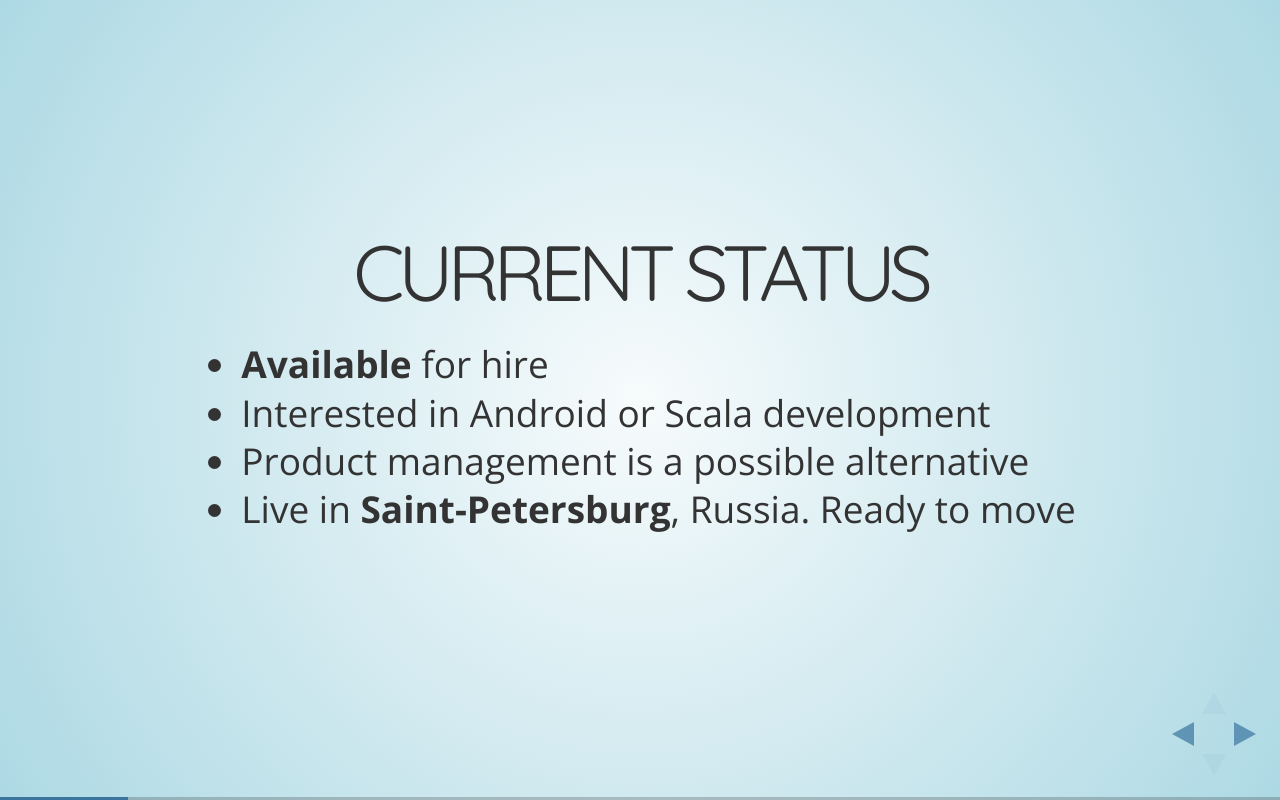
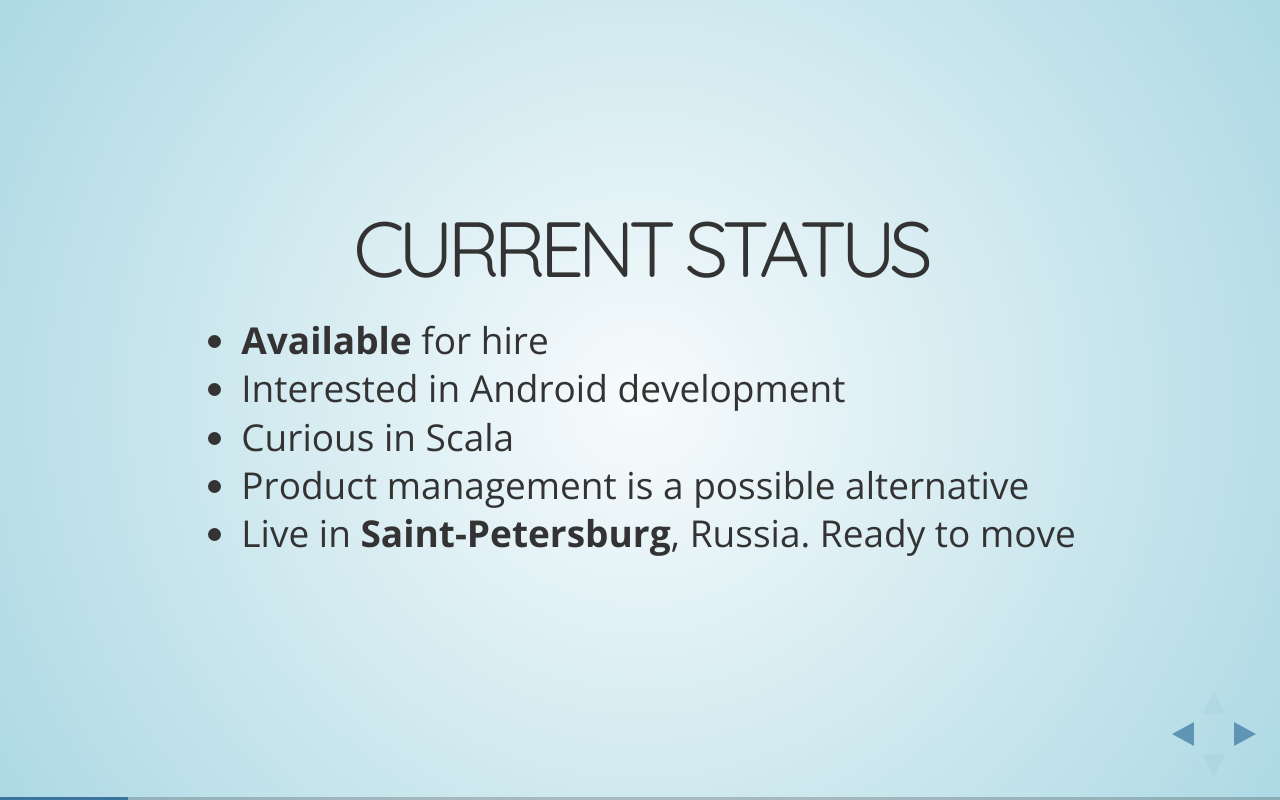
Before and after one commit to melnikovdv/mlayer, a website: page cv/index.html in a window 1280 px wide. Both pictures are taken after a click on the element 1251 px from the left and 734 px from the top of the page. Drawn offline with nearby package versions, Linux system fonts and the light colour scheme.

Commit message:
changed current status

```diff
--- a/cv/index.html
+++ b/cv/index.html
@@ -52,7 +52,8 @@
 					<h2>Current status</h2>
 				    <ul>
 				    	<li><strong>Available</strong> for hire</li>
-				    	<li>Interested in Android or Scala development</li>
+				    	<li>Interested in Android development</li>
+				    	<li>Curious in Scala</li>
 				    	<li>Product management is a possible alternative</li>
 				    	<li>Live in <strong>Saint-Petersburg</strong>, Russia. Ready to move</li>
 				    </ul>
```
